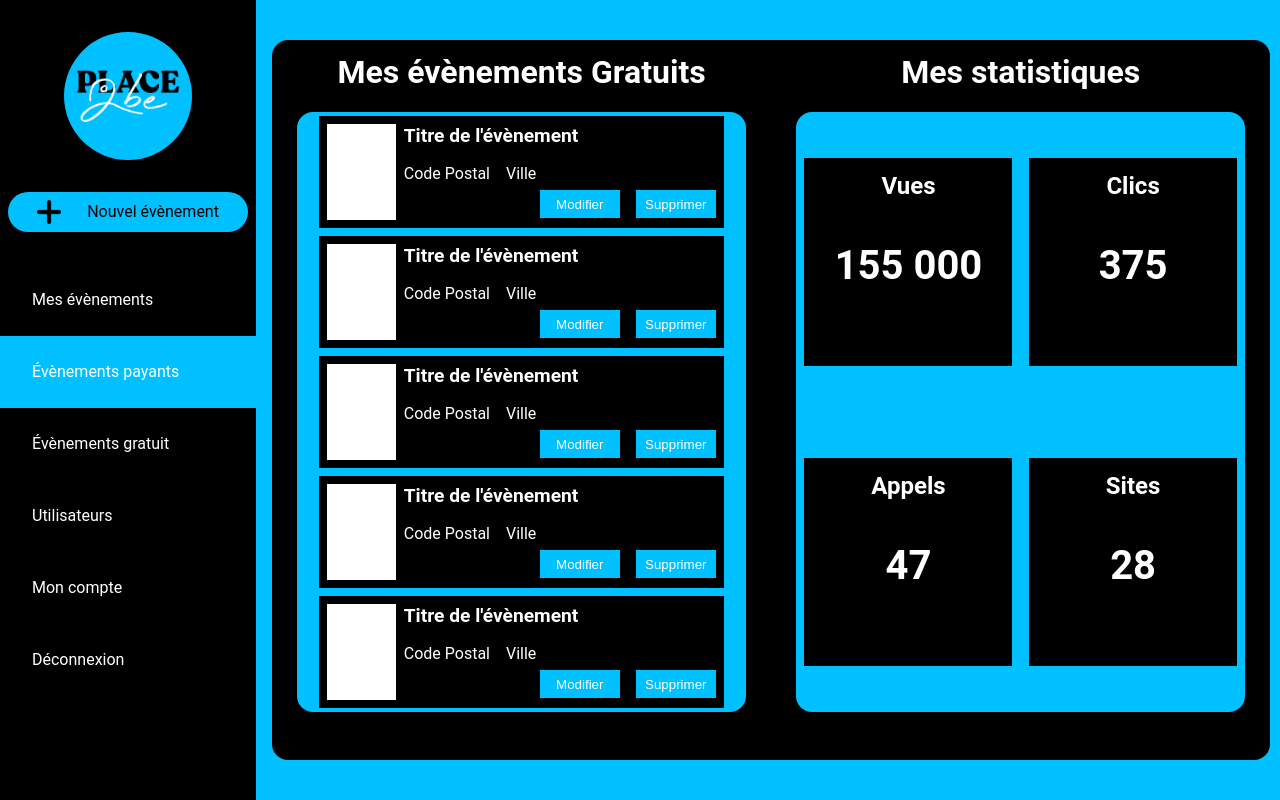
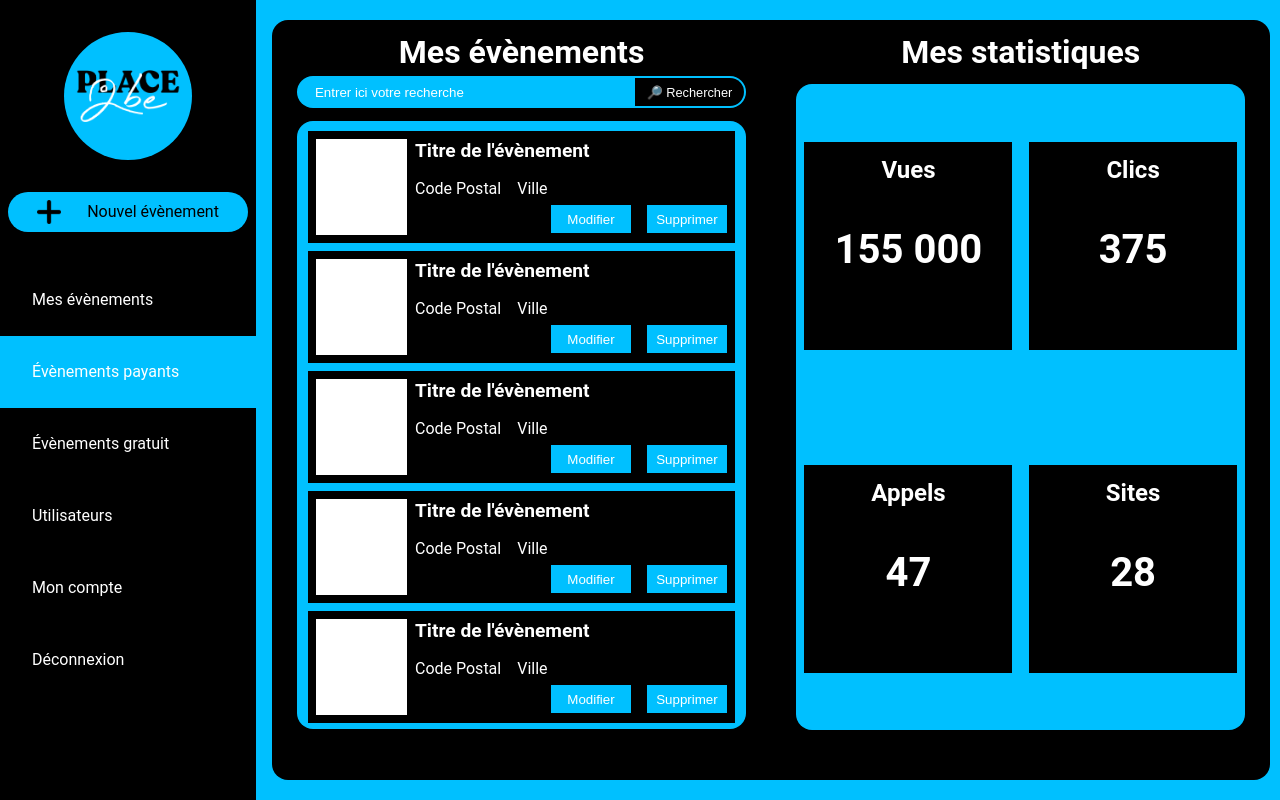
Before and after one commit to Mikael-W/p2b_web, a Vue app: page /dashboard in a window 1280 px wide. Both pictures are taken after a click on the item "Évènements payants". Built offline with nearby package versions, Linux system fonts and the light colour scheme.

Commit message:
delete modal

```diff
--- a/src/components/AdsEvents.vue
+++ b/src/components/AdsEvents.vue
@@ -6,7 +6,11 @@ export default {
 <template>
   <div class="allevents_container">
     <div class="event_container">
-      <div class="event_title">Mes évènements publicitaires</div>
+      <div class="event_title">Mes évènements</div>
+      <div class="searchBar">
+        <input type="text" v-model="searchFilter" placeholder="Entrer ici votre recherche ">
+        <button>&#x1F50E; Rechercher </button>
+      </div>
       <div class="events">
         <div class="event_item">
           <div class="event_pict"></div>
@@ -120,7 +124,7 @@ export default {
 .allevents_container{
   margin-left: 1rem;
   width: 78%;
-  height: 90vh;
+  height: 95vh;
   background-color:black;
   border-radius: 1rem;
   display: flex;
@@ -141,7 +145,7 @@ export default {
   color: white;
 }
 .events, .stats{
-  margin-top: 1.5rem;
+  margin-top: 0.8rem;
   width: 100%;
   height: 75vh;
   background-color: #00C0FF;
@@ -152,17 +156,21 @@ export default {
   scrollbar-width: thin;
 }
 .events{
+  padding-top: 0.5rem;
   flex-direction: column;
   justify-content: space-around;
 
 }
 .stats{
+  height: 85%;
+  margin-top: 1rem;
   justify-content:space-around;
   flex-wrap: wrap;
 }
 .event_item{
   height: 7rem;
-  width: 90%;
+  width: 95%;
+  margin-bottom: 0.2rem;
   background-color: black;
   display: flex;
   justify-content: start;
@@ -226,4 +234,38 @@ button{
   padding: 0.4rem;
   margin: 0 0.5rem 0 0.5rem;
 }
+.searchBar{
+  display: flex;
+  width: 100%;
+ height: 2rem;
+ margin-top: 0.5rem;
+}
+.searchBar input{
+  width:75%;
+  background-color:#00C0FF;
+  color: white;
+  border: none;
+  outline: none;
+  border-top-left-radius:1rem;
+  border-bottom-left-radius:1rem;
+  text-indent: 1rem;
+}
+::placeholder{
+  color:white;
+}
+.searchBar button{
+  display: flex;
+  align-items: center;
+  justify-content: space-around;
+  font-size:0.8rem;
+  width: 25%;
+  margin: 0;
+  border-top-right-radius:1rem;
+  border-bottom-right-radius:1rem;
+  background-color: black;
+  border-top: 2px solid #00C0FF;
+  border-bottom: 2px solid #00C0FF;
+  border-right: 2px solid #00C0FF;
+
+}
 </style>
--- a/src/components/AllEvents.vue
+++ b/src/components/AllEvents.vue
@@ -1,5 +1,20 @@
 <script>
+
+  import DeletePopUp from "../components/PopUp_delete.vue";
+
 export default {
+  components: {DeletePopUp},
+  data(){
+    return{
+      deletePopUp: false
+    }
+  },
+  methods:{
+    closingModal(isTrue){
+      this.deletePopUp = isTrue.toClose
+    }
+  }
+
 }
 </script>
 
@@ -24,7 +39,7 @@ export default {
             </div>
             <div class="event_description-actions">
               <button>Modifier</button>
-              <button>Supprimer</button>
+              <button @click="deletePopUp = true">Supprimer</button>
             </div>
           </div>
         </div>
@@ -116,6 +131,7 @@ export default {
       </div>
     </div>
   </div>
+ <DeletePopUp @closeModal="closingModal" v-if="deletePopUp == true"/>
 </template>
 
 
@@ -266,6 +282,5 @@ button{
   border-top: 2px solid #00C0FF;
   border-bottom: 2px solid #00C0FF;
   border-right: 2px solid #00C0FF;
-
 }
 </style>
--- a/src/components/FreeEvents.vue
+++ b/src/components/FreeEvents.vue
@@ -6,7 +6,11 @@ export default {
 <template>
   <div class="allevents_container">
     <div class="event_container">
-      <div class="event_title">Mes évènements Gratuits</div>
+      <div class="event_title">Mes évènements</div>
+      <div class="searchBar">
+        <input type="text" v-model="searchFilter" placeholder="Entrer ici votre recherche ">
+        <button>&#x1F50E; Rechercher </button>
+      </div>
       <div class="events">
         <div class="event_item">
           <div class="event_pict"></div>
@@ -120,7 +124,7 @@ export default {
 .allevents_container{
   margin-left: 1rem;
   width: 78%;
-  height: 90vh;
+  height: 95vh;
   background-color:black;
   border-radius: 1rem;
   display: flex;
@@ -141,7 +145,7 @@ export default {
   color: white;
 }
 .events, .stats{
-  margin-top: 1.5rem;
+  margin-top: 0.8rem;
   width: 100%;
   height: 75vh;
   background-color: #00C0FF;
@@ -152,17 +156,21 @@ export default {
   scrollbar-width: thin;
 }
 .events{
+  padding-top: 0.5rem;
   flex-direction: column;
   justify-content: space-around;
 
 }
 .stats{
+  height: 85%;
+  margin-top: 1rem;
   justify-content:space-around;
   flex-wrap: wrap;
 }
 .event_item{
   height: 7rem;
-  width: 90%;
+  width: 95%;
+  margin-bottom: 0.2rem;
   background-color: black;
   display: flex;
   justify-content: start;
@@ -226,4 +234,38 @@ button{
   padding: 0.4rem;
   margin: 0 0.5rem 0 0.5rem;
 }
+.searchBar{
+  display: flex;
+  width: 100%;
+ height: 2rem;
+ margin-top: 0.5rem;
+}
+.searchBar input{
+  width:75%;
+  background-color:#00C0FF;
+  color: white;
+  border: none;
+  outline: none;
+  border-top-left-radius:1rem;
+  border-bottom-left-radius:1rem;
+  text-indent: 1rem;
+}
+::placeholder{
+  color:white;
+}
+.searchBar button{
+  display: flex;
+  align-items: center;
+  justify-content: space-around;
+  font-size:0.8rem;
+  width: 25%;
+  margin: 0;
+  border-top-right-radius:1rem;
+  border-bottom-right-radius:1rem;
+  background-color: black;
+  border-top: 2px solid #00C0FF;
+  border-bottom: 2px solid #00C0FF;
+  border-right: 2px solid #00C0FF;
+
+}
 </style>
--- /dev/null
+++ b/src/components/PopUp_delete.vue
@@ -0,0 +1,68 @@
+<script>
+export default {
+  data(){
+    return{}
+  },
+  methods:{
+      closeModal(){
+        this.$emit("closeModal", {toClose:false})
+      }
+    }
+}
+</script>
+
+<template>
+  <div class="container"></div>
+    <div class="deletePopUp_container">
+      <div class="deletePopUp_title">Êtes vous sur de vouloir supprimer cet évènenment</div>
+      <div class="deletePopUp-buttons">
+        <button>Oui</button>
+        <button @click="closeModal">Retour</button>
+      </div>
+    </div>
+</template>
+
+
+
+<style lang="css" scoped>
+
+.container{
+  position: absolute;
+  width: 100vw;
+  height: 100vh;
+  background-color: black;
+  z-index: 0;
+  opacity: 0.8;
+  overflow: hidden;
+}
+.deletePopUp_container{
+  position: absolute;
+  width: 40rem;
+  height: 20rem;
+  background-color:#00C0FF;
+  top: 50%;
+  left:50%;
+  transform: translate(-50%, -50%);
+  border-radius:1rem;
+  display: flex;
+  flex-direction: column;
+  justify-content:space-around;
+  align-items: center;
+  font-size:2rem;
+  text-align: center;
+  z-index:2;
+}
+.deletePopUp-buttons{
+  width: 30rem;
+  display: flex;
+  justify-content:space-around;
+}
+button{
+  border-radius: 1rem;
+  border:none;
+  width: 10rem;
+  height: 2rem;
+  background-color:black;
+  color:white;
+}
+</style>
```
